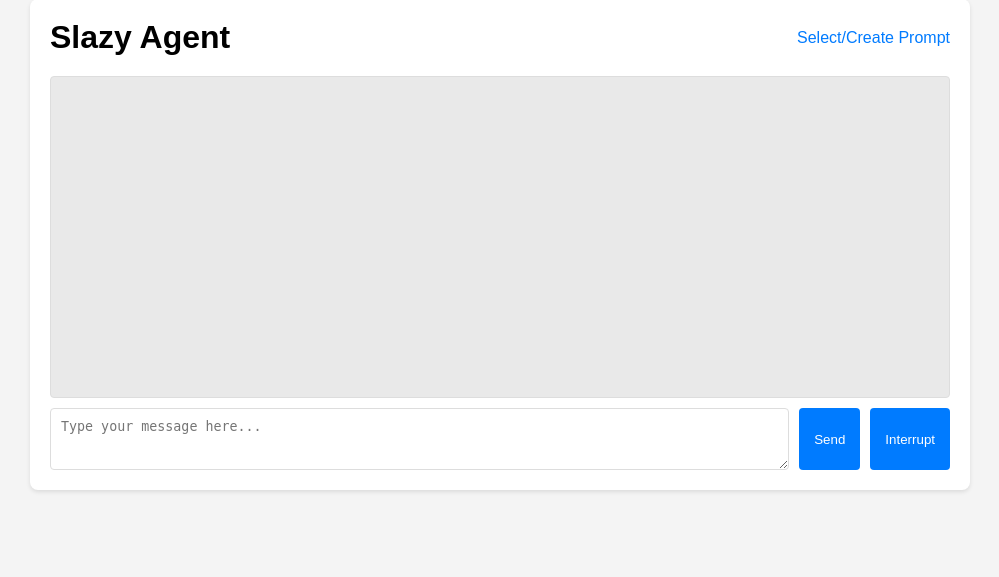
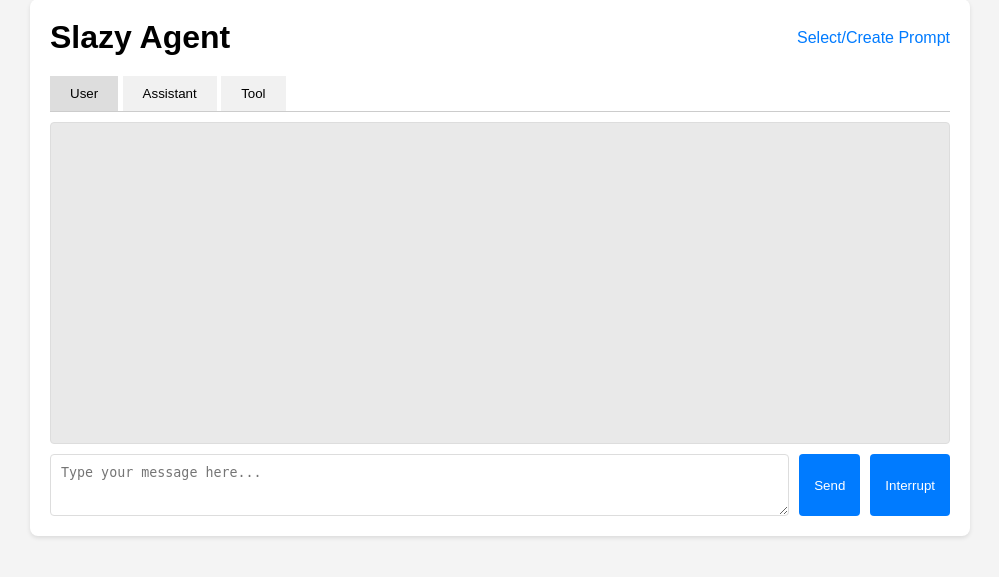
Before and after one commit to Sambosis/Slaze, a Python web app: template templates/index.html in a window 1280 px wide. Shown: the part 21-598 px from the top of the page, without its empty margins (140-1139 px from the left). Run offline with Jinja, Linux system fonts and the light colour scheme; the template is opened without the code that fills it, so the values that code supplies are empty; some libraries are stand-ins or nearby versions.

Commit message:
Add tabbed view for messages in web UI

```diff
--- a/templates/index.html
+++ b/templates/index.html
@@ -21,6 +21,11 @@
         .header h1 { margin: 0; }
         .header a { text-decoration: none; color: #007bff; }
         .header a:hover { text-decoration: underline; }
+        .tab-buttons { overflow: hidden; border-bottom: 1px solid #ccc; margin-bottom: 10px; }
+        .tab-button { background-color: #f1f1f1; border: none; outline: none; cursor: pointer; padding: 10px 20px; }
+        .tab-button.active { background-color: #ddd; }
+        .tab-content { display: none; }
+        .tab-content.active { display: block; }
     </style>
 </head>
 <body>
@@ -29,8 +34,25 @@
             <h1>Slazy Agent</h1>
             <a href="/select_prompt">Select/Create Prompt</a>
         </div>
-        <div class="messages" id="messages">
-            <!-- Messages will be loaded here -->
+        <div class="tab-buttons">
+            <button class="tab-button active" onclick="openTab(event, 'user_tab')">User</button>
+            <button class="tab-button" onclick="openTab(event, 'assistant_tab')">Assistant</button>
+            <button class="tab-button" onclick="openTab(event, 'tool_tab')">Tool</button>
+        </div>
+        <div id="user_tab" class="tab-content active">
+            <div class="messages" id="user_messages">
+                <!-- User messages will be loaded here -->
+            </div>
+        </div>
+        <div id="assistant_tab" class="tab-content">
+            <div class="messages" id="assistant_messages">
+                <!-- Assistant messages will be loaded here -->
+            </div>
+        </div>
+        <div id="tool_tab" class="tab-content">
+            <div class="messages" id="tool_messages">
+                <!-- Tool messages will be loaded here -->
+            </div>
         </div>
         <div id="agent_prompt_area" class="agent-prompt" style="margin-top: 10px; margin-bottom: 10px; padding: 10px; background-color: #f0f0f0; border-radius: 4px; text-align: center; display: none;"></div>
         <div class="input-area">
@@ -43,24 +65,55 @@
     <script>
         var socket = io();
 
+        function openTab(evt, tabId) {
+            var i, tabcontent, tabbuttons;
+            tabcontent = document.getElementsByClassName('tab-content');
+            for (i = 0; i < tabcontent.length; i++) {
+                tabcontent[i].classList.remove('active');
+            }
+            tabbuttons = document.getElementsByClassName('tab-button');
+            for (i = 0; i < tabbuttons.length; i++) {
+                tabbuttons[i].classList.remove('active');
+            }
+
+            document.getElementById(tabId).classList.add('active');
+            if (evt) {
+                evt.currentTarget.classList.add('active');
+            } else {
+                // activate corresponding button if event not provided
+                var button = document.querySelector('.tab-button[onclick*="' + tabId + '"]');
+                if (button) {
+                    button.classList.add('active');
+                }
+            }
+        }
+
         socket.on('connect', function() {
             console.log('Connected to SocketIO');
         });
 
         socket.on('update', function(data) {
-            var messagesDiv = document.getElementById('messages');
-            messagesDiv.innerHTML = ''; // Clear existing messages
+            var userDiv = document.getElementById('user_messages');
+            var assistantDiv = document.getElementById('assistant_messages');
+            var toolDiv = document.getElementById('tool_messages');
+            userDiv.innerHTML = '';
+            assistantDiv.innerHTML = '';
+            toolDiv.innerHTML = '';
 
             data.user.forEach(function(msg) {
-                messagesDiv.innerHTML += '<div class="message user-message">' + msg + '</div>';
+                userDiv.innerHTML += '<div class="message user-message">' + msg + '</div>';
             });
             data.assistant.forEach(function(msg) {
-                messagesDiv.innerHTML += '<div class="message assistant-message">' + msg + '</div>';
+                assistantDiv.innerHTML += '<div class="message assistant-message">' + msg + '</div>';
             });
             data.tool.forEach(function(msg) {
-                messagesDiv.innerHTML += '<div class="message tool-message">' + msg + '</div>';
+                toolDiv.innerHTML += '<div class="message tool-message">' + msg + '</div>';
             });
-            messagesDiv.scrollTop = messagesDiv.scrollHeight; // Scroll to bottom
+
+            // Scroll each tab to bottom
+            userDiv.scrollTop = userDiv.scrollHeight;
+            assistantDiv.scrollTop = assistantDiv.scrollHeight;
+            toolDiv.scrollTop = toolDiv.scrollHeight;
         });
 
         socket.on('agent_prompt', function(data) {
@@ -104,18 +157,24 @@
             fetch('/messages')
                 .then(response => response.json())
                 .then(data => {
-                    var messagesDiv = document.getElementById('messages');
+                    var userDiv = document.getElementById('user_messages');
+                    var assistantDiv = document.getElementById('assistant_messages');
+                    var toolDiv = document.getElementById('tool_messages');
                     data.user.forEach(function(msg) {
-                        messagesDiv.innerHTML += '<div class="message user-message">' + msg + '</div>';
+                        userDiv.innerHTML += '<div class="message user-message">' + msg + '</div>';
                     });
                     data.assistant.forEach(function(msg) {
-                        messagesDiv.innerHTML += '<div class="message assistant-message">' + msg + '</div>';
+                        assistantDiv.innerHTML += '<div class="message assistant-message">' + msg + '</div>';
                     });
                     data.tool.forEach(function(msg) {
-                        messagesDiv.innerHTML += '<div class="message tool-message">' + msg + '</div>';
+                        toolDiv.innerHTML += '<div class="message tool-message">' + msg + '</div>';
                     });
-                    messagesDiv.scrollTop = messagesDiv.scrollHeight; // Scroll to bottom
+                    userDiv.scrollTop = userDiv.scrollHeight;
+                    assistantDiv.scrollTop = assistantDiv.scrollHeight;
+                    toolDiv.scrollTop = toolDiv.scrollHeight;
                 });
+            // Default to showing the user tab on page load
+            openTab(null, 'user_tab');
         };
     </script>
 </body>
```
